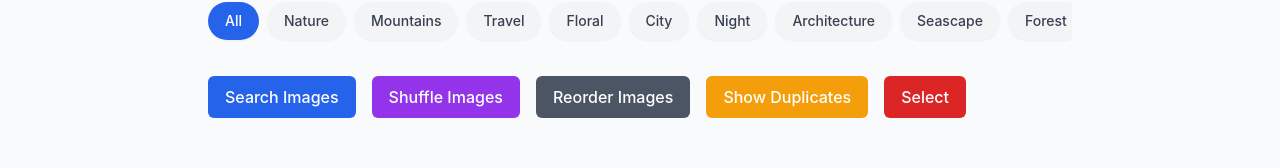
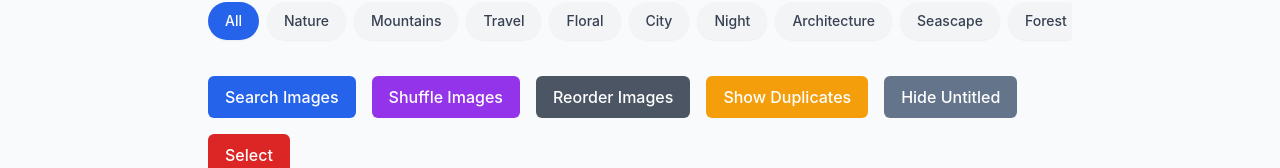
Before and after one commit to tokken10/image-bookmarker, a React (Vite) app: page / in a window 1280 px wide. Shown: the part 346-514 px from the top of the page. Built offline with nearby package versions, Linux system fonts and the light colour scheme.

Commit message:
Add hide untitled filter for gallery

```diff
--- a/src/App.tsx
+++ b/src/App.tsx
@@ -29,6 +29,7 @@ export default function App() {
   const [showSearch, setShowSearch] = useState(false);
   const [selectMode, setSelectMode] = useState(false);
   const [showDuplicatesOnly, setShowDuplicatesOnly] = useState(false);
+  const [hideUntitled, setHideUntitled] = useState(false);
   const [customCategories, setCustomCategories] = useState<string[]>([]);
   const [csvStatus, setCsvStatus] = useState<string | null>(null);
   const [csvError, setCsvError] = useState<string | null>(null);
@@ -343,6 +344,17 @@ export default function App() {
               >
                 {showDuplicatesOnly ? 'Show All Images' : 'Show Duplicates'}
               </button>
+              <button
+                type="button"
+                onClick={() => setHideUntitled(prev => !prev)}
+                className={`px-4 py-2 rounded-md text-white font-medium transition-colors ${
+                  hideUntitled
+                    ? 'bg-slate-700 hover:bg-slate-800'
+                    : 'bg-slate-500 hover:bg-slate-600'
+                }`}
+              >
+                {hideUntitled ? 'Show Untitled' : 'Hide Untitled'}
+              </button>
               {!selectMode && (
                 <button
                   type="button"
@@ -365,6 +377,7 @@ export default function App() {
           showSearch={showSearch}
           setShowSearch={setShowSearch}
           showDuplicatesOnly={showDuplicatesOnly}
+          hideUntitled={hideUntitled}
         />
       </main>
 
--- a/src/components/Gallery.tsx
+++ b/src/components/Gallery.tsx
@@ -79,6 +79,7 @@ interface GalleryProps {
   showSearch: boolean;
   setShowSearch: Dispatch<SetStateAction<boolean>>;
   showDuplicatesOnly: boolean;
+  hideUntitled: boolean;
 }
 
 export default function Gallery({
@@ -91,6 +92,7 @@ export default function Gallery({
   showSearch,
   setShowSearch,
   showDuplicatesOnly,
+  hideUntitled,
 }: GalleryProps) {
   const PAGINATION_STATE_KEY = 'imageBookmarks:paginationState:v1';
   const [bookmarks, setBookmarks] = useState<ImageBookmark[]>([]);
@@ -113,8 +115,8 @@ export default function Gallery({
 
   const paginationKey = useMemo(() => {
     const normalizedSearch = debouncedSearch.trim().toLowerCase();
-    return `${selectedCategories.join(',')}::${normalizedSearch}::${searchFrom}::${searchTo}`;
-  }, [selectedCategories, debouncedSearch, searchFrom, searchTo]);
+    return `${selectedCategories.join(',')}::${normalizedSearch}::${searchFrom}::${searchTo}::${showDuplicatesOnly ? 'dupes' : 'all'}::${hideUntitled ? 'hide-untitled' : 'all-titles'}`;
+  }, [selectedCategories, debouncedSearch, searchFrom, searchTo, showDuplicatesOnly, hideUntitled]);
 
   useEffect(() => {
     try {
@@ -368,9 +370,16 @@ export default function Gallery({
       : filteredByCategory
   ), [filteredByCategory, showDuplicatesOnly, duplicateIdSet]);
 
+  const filteredByTitle = useMemo(() => {
+    if (!hideUntitled) {
+      return filteredBookmarks;
+    }
+    return filteredBookmarks.filter((bookmark) => Boolean(bookmark.title?.trim()));
+  }, [filteredBookmarks, hideUntitled]);
+
   const filteredByDate = useMemo(() => {
     if (!searchFrom && !searchTo) {
-      return filteredBookmarks;
+      return filteredByTitle;
     }
     const start = searchFrom ? new Date(searchFrom) : null;
     const end = searchTo ? new Date(searchTo) : null;
@@ -382,7 +391,7 @@ export default function Gallery({
     }
     const startTime = start ? start.getTime() : null;
     const endTime = end ? end.getTime() : null;
-    return filteredBookmarks.filter((bookmark) => {
+    return filteredByTitle.filter((bookmark) => {
       if (startTime !== null && bookmark.createdAt < startTime) {
         return false;
       }
@@ -391,7 +400,7 @@ export default function Gallery({
       }
       return true;
     });
-  }, [filteredBookmarks, searchFrom, searchTo]);
+  }, [filteredByTitle, searchFrom, searchTo]);
 
   const searchResults = useMemo(
     () => searchImages(filteredByDate, debouncedSearch),
```
